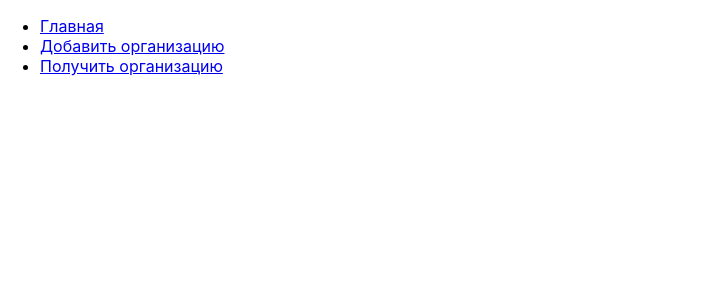
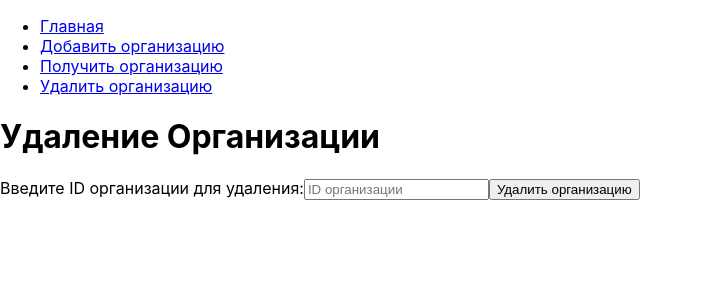
Before and after one commit to ShchA317/SOA, a React (Create React App) app in the folder lab2/client/: page /delete-organization in a window 1280 px wide. Shown: the top 300 px of the page, without its empty margins (0-702 px from the left). Built offline with nearby package versions, Linux system fonts and the light colour scheme.

Commit message:
lab2: add page for delete organization

```diff
--- a/lab2/client/src/App.js
+++ b/lab2/client/src/App.js
@@ -2,6 +2,7 @@ import React from 'react';
 import { BrowserRouter as Router, Route, Routes, Link } from 'react-router-dom';
 import OrganizationForm from "./pages/OrganizationForm";
 import OrganizationPage from "./pages/OrganizationPage";
+import DeleteOrganizationPage from "./pages/DeleteOrganizationPage";
 
 function Home() {
     return (
@@ -26,6 +27,9 @@ function App() {
                   <li>
                       <Link to="/get-organization/">Получить организацию</Link>
                   </li>
+                  <li>
+                      <Link to="/delete-organization/">Удалить организацию</Link>
+                  </li>
               </ul>
           </nav>
           <Routes>
@@ -33,6 +37,7 @@ function App() {
               <Route path="/" element={<Home />} />
               <Route path="/get-organization" element={<OrganizationPage/>}/>
               <Route path="/add-organization" element={<OrganizationForm onSubmit={(data) => console.log("Данные формы:", data)} />} />
+              <Route path="/delete-organization" element={<DeleteOrganizationPage />} />
           </Routes>
       </Router>
   );
--- a/lab2/client/src/api/organizationApi.js
+++ b/lab2/client/src/api/organizationApi.js
@@ -20,7 +20,7 @@ export const createOrganization = (data) => apiClient.post('/organizations', dat
 export const updateOrganization = (id, data) => apiClient.put(`/organizations/${id}`, data);
 
 // Удаление организации
-export const deleteOrganization = (id) => apiClient.delete(`/organizations/${id}`);
+export const removeOrganization = (id) => apiClient.delete(`/organizations/${id}`);
 
 // Прочие API методы, такие как группировка и фильтрация
 export const groupByOfficialAddress = () => apiClient.get('/organizations/group-by-address');
--- /dev/null
+++ b/lab2/client/src/pages/DeleteOrganizationPage.js
@@ -0,0 +1,65 @@
+import React, { useState } from 'react';
+import {removeOrganization} from "../api/organizationApi";
+
+// Компонент для удаления организации
+const DeleteOrganizationPage = () => {
+    const [organizationId, setOrganizationId] = useState(''); // Состояние для хранения введенного ID
+    const [loading, setLoading] = useState(false); // Состояние для отображения загрузки
+    const [error, setError] = useState(null); // Состояние для отображения ошибки
+    const [success, setSuccess] = useState(null); // Состояние для отображения успеха
+
+    // Функция для удаления организации по ID
+    const deleteOrganization = async () => {
+        if (!organizationId) {
+            setError('Пожалуйста, введите ID организации');
+            return;
+        }
+
+        try {
+            setLoading(true);
+            setError(null);
+            setSuccess(null);
+            const response = await removeOrganization(organizationId);
+
+            if (response.status!==204) {
+                if (response.status === 404) {
+                    throw new Error('Организация не найдена');
+                } else {
+                    throw new Error(`Ошибка: ${response.status}`);
+                }
+            }
+
+            setSuccess('Организация успешно удалена');
+        } catch (error) {
+            setError(error.message);
+        } finally {
+            setLoading(false);
+        }
+    };
+
+    return (
+        <div>
+            <h1>Удаление Организации</h1>
+
+            <div>
+                <label htmlFor="orgIdInput">Введите ID организации для удаления:</label>
+                <input
+                    type="text"
+                    id="orgIdInput"
+                    value={organizationId}
+                    onChange={(e) => setOrganizationId(e.target.value)}
+                    placeholder="ID организации"
+                />
+                <button onClick={deleteOrganization} disabled={loading}>
+                    Удалить организацию
+                </button>
+            </div>
+
+            {loading && <p>Загрузка...</p>}
+            {error && <p style={{ color: 'red' }}>Ошибка: {error}</p>}
+            {success && <p style={{ color: 'green' }}>{success}</p>}
+        </div>
+    );
+};
+
+export default DeleteOrganizationPage;
```
Also changed, not shown: 1 other file (tests, documents, lock files or other folders).
